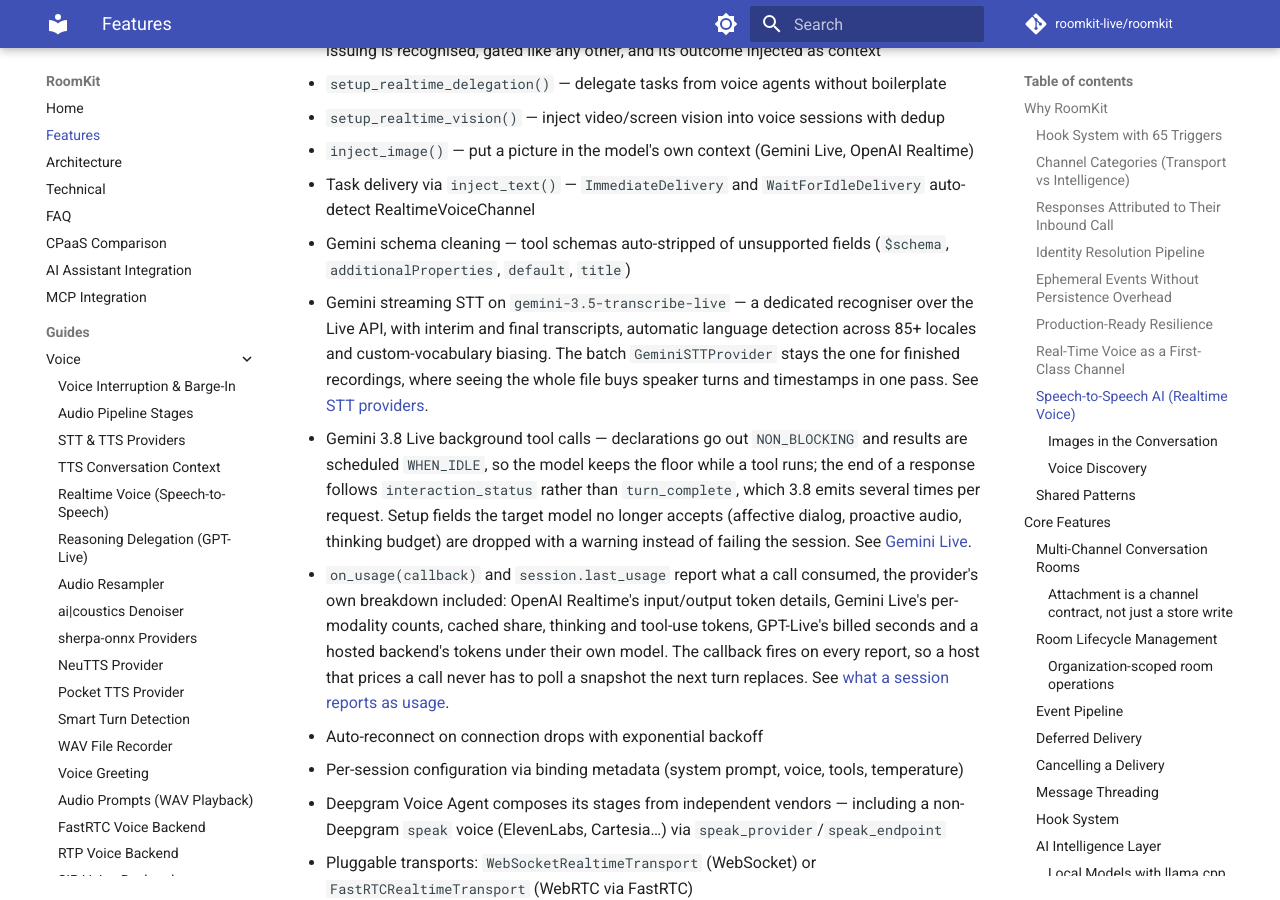
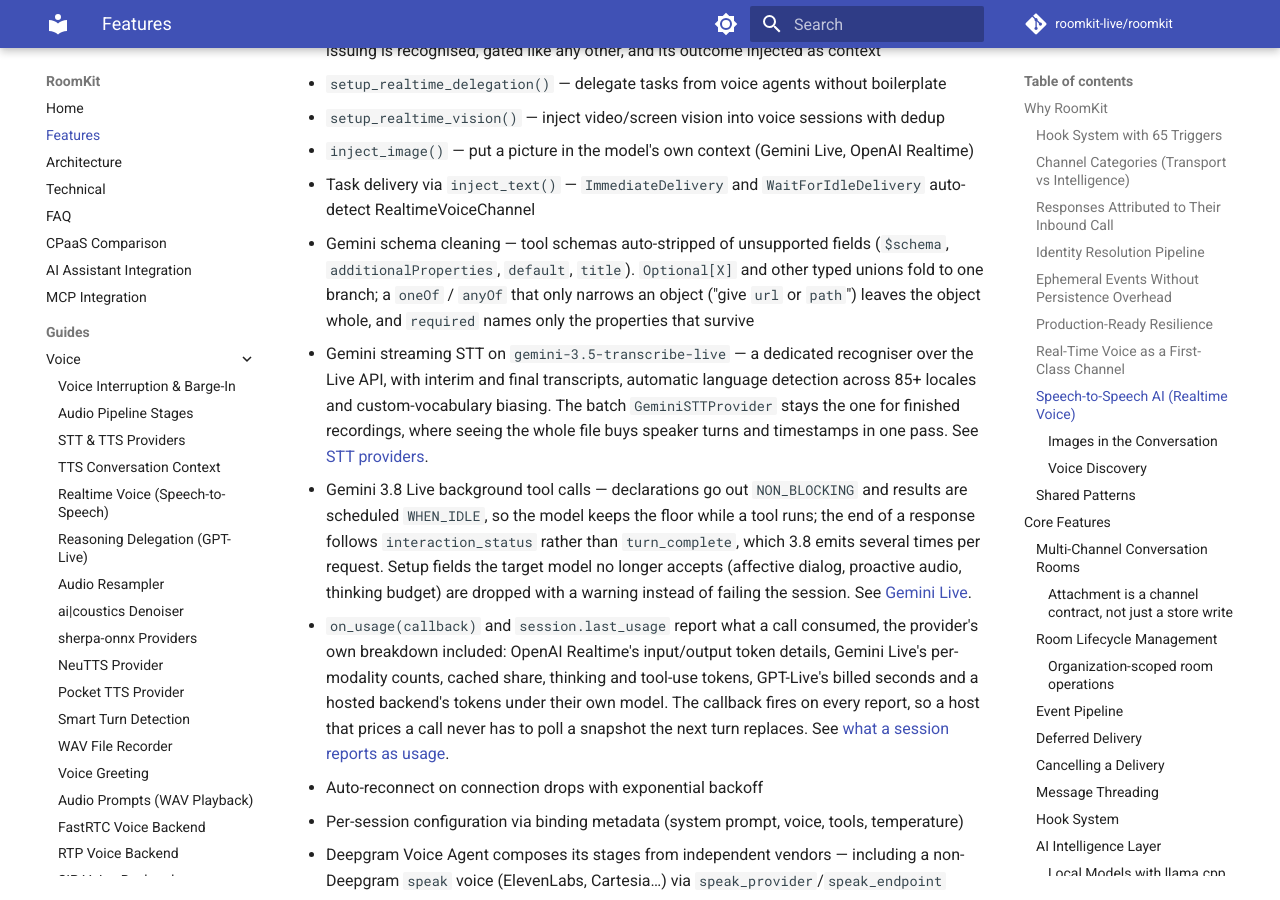
Before and after one commit to roomkit-live/roomkit-docs, an MkDocs documentation site: the page built from docs/features.md, in a window 1280 px wide and 900 px high, scrolled down 3223 px. Built offline with MkDocs 1.6.1 and Material for MkDocs 9.7.7, drawn with Linux system fonts in a browser that asks for light colours; comment, search, counter and statistics services are not loaded; some of the changed text lies outside the part shown.

Commit message:
docs(gemini): schema cleaning keeps an object a union only narrows (RMK-266)

```diff
--- a/docs/features.md
+++ b/docs/features.md
@@ -91,7 +91,7 @@ Voice isn't bolted on -- it's a full `Channel` implementation with:
 - `setup_realtime_vision()` — inject video/screen vision into voice sessions with dedup
 - `inject_image()` — put a picture in the model's own context (Gemini Live, OpenAI Realtime)
 - Task delivery via `inject_text()` — `ImmediateDelivery` and `WaitForIdleDelivery` auto-detect RealtimeVoiceChannel
-- Gemini schema cleaning — tool schemas auto-stripped of unsupported fields (`$schema`, `additionalProperties`, `default`, `title`)
+- Gemini schema cleaning — tool schemas auto-stripped of unsupported fields (`$schema`, `additionalProperties`, `default`, `title`). `Optional[X]` and other typed unions fold to one branch; a `oneOf` / `anyOf` that only narrows an object ("give `url` or `path`") leaves the object whole, and `required` names only the properties that survive
 - Gemini streaming STT on `gemini-3.5-transcribe-live` — a dedicated recogniser over the Live API, with interim and final transcripts, automatic language detection across 85+ locales and custom-vocabulary biasing. The batch `GeminiSTTProvider` stays the one for finished recordings, where seeing the whole file buys speaker turns and timestamps in one pass. See [STT providers](guides/stt-tts-providers.md#gemini-transcribe-cloud-api-streaming).
 - Gemini 3.8 Live background tool calls — declarations go out `NON_BLOCKING` and results are scheduled `WHEN_IDLE`, so the model keeps the floor while a tool runs; the end of a response follows `interaction_status` rather than `turn_complete`, which 3.8 emits several times per request. Setup fields the target model no longer accepts (affective dialog, proactive audio, thinking budget) are dropped with a warning instead of failing the session. See [Gemini Live](guides/realtime-voice-providers.md#google-gemini-live).
 - `on_usage(callback)` and `session.last_usage` report what a call consumed, the provider's own breakdown included: OpenAI Realtime's input/output token details, Gemini Live's per-modality counts, cached share, thinking and tool-use tokens, GPT-Live's billed seconds and a hosted backend's tokens under their own model. The callback fires on every report, so a host that prices a call never has to poll a snapshot the next turn replaces. See [what a session reports as usage](guides/realtime-voice-providers.md#what-a-session-reports-as-usage).
```
